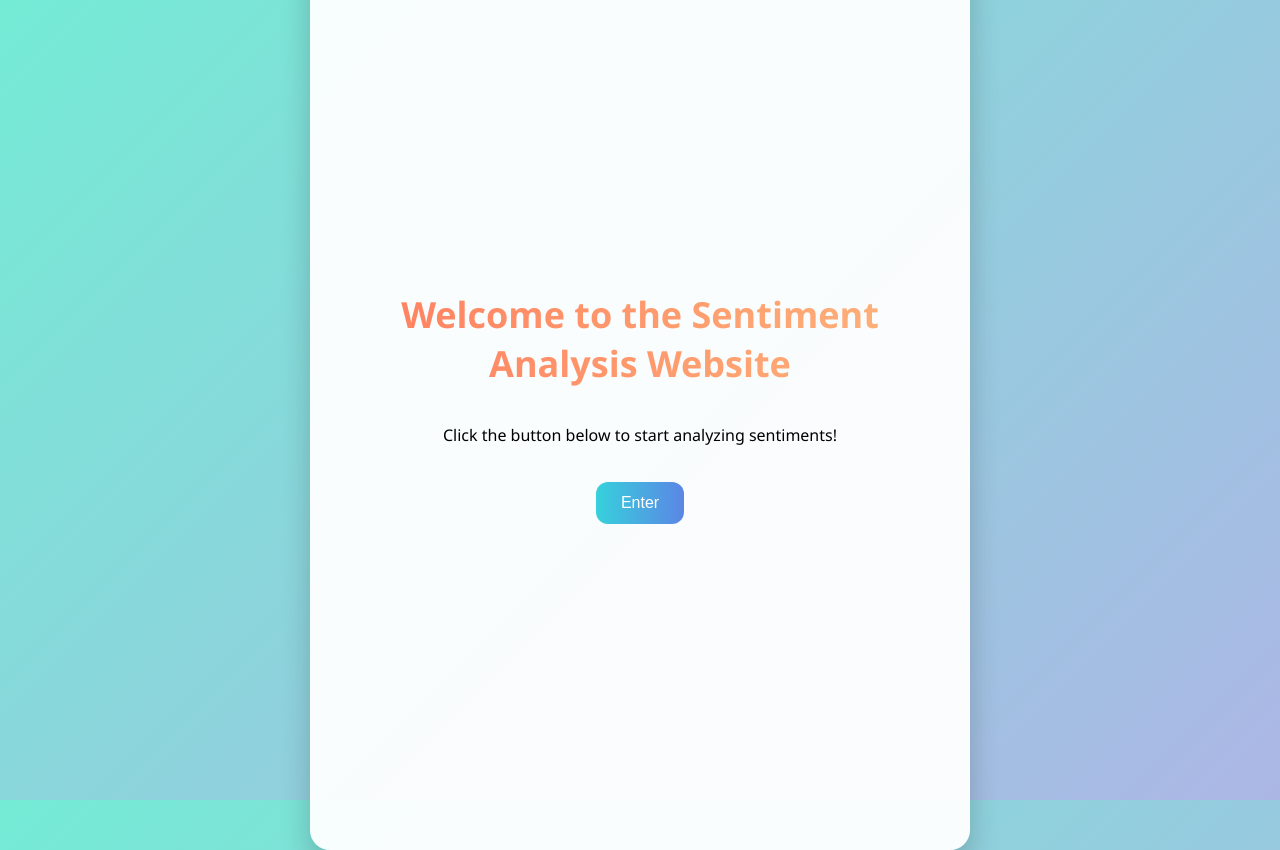
After one commit to preetam-vignesh/sentiment-analyzer, a Flask app: template templates/welcome.html in a window 1280 px wide. The commit adds this page. Run offline with Flask 3, Linux system fonts and the light colour scheme; the template is opened without the code that fills it, so the values that code supplies are empty; parts of the project's set-up code (start-up, migrations or seed data) failed here and were passed over.

Commit message:
Initial commit

```diff
--- a/app.py
+++ b/app.py
@@ -1,11 +1,16 @@
-import os
 from flask import Flask, render_template, request, jsonify
 from nltk.sentiment import SentimentIntensityAnalyzer
+import nltk
+nltk.download('vader_lexicon')
 
 app = Flask(__name__)
 sia = SentimentIntensityAnalyzer()
 
 @app.route('/')
+def welcome():
+    return render_template('welcome.html')
+
+@app.route('/sentiment')
 def index():
     return render_template('index.html')
 
@@ -29,5 +34,4 @@
     return jsonify({'sentiment': sentiment, 'score': sentiment_score})
 
 if __name__ == '__main__':
-    port = int(os.environ.get('PORT', 5000))  # Render needs this
-    app.run(host='0.0.0.0', port=port)
+    app.run(host='0.0.0.0', port=5000)
--- /dev/null
+++ b/render.yaml
@@ -0,0 +1,6 @@
+services:
+  - type: web
+    name: sentiment-analyzer
+    env: python
+    buildCommand: ""
+    startCommand: gunicorn app:app
--- a/static/styles.css
+++ b/static/styles.css
@@ -153,6 +153,21 @@
     background-color: #444;
 }
 
+/* Center the welcome content */
+.container {
+    display: flex;
+    flex-direction: column;
+    justify-content: center;
+    align-items: center;
+    height: 100vh;
+    text-align: center;
+}
+
+.container button {
+    margin-top: 20px;
+}
+
+
 /* ====== Animations ====== */
 @keyframes fadeIn {
     from { opacity: 0; transform: translateY(-20px); }
--- /dev/null
+++ b/templates/welcome.html
@@ -0,0 +1,16 @@
+<!DOCTYPE html>
+<html lang="en">
+<head>
+    <meta charset="UTF-8">
+    <meta name="viewport" content="width=device-width, initial-scale=1.0">
+    <title>Welcome</title>
+    <link rel="stylesheet" type="text/css" href="{{ url_for('static', filename='styles.css') }}">
+</head>
+<body>
+    <div class="container">
+        <h1>Welcome to the Sentiment Analysis Website</h1>
+        <p>Click the button below to start analyzing sentiments!</p>
+        <button onclick="location.href='/sentiment'">Enter</button>
+    </div>
+</body>
+</html>
```
Also changed, not shown: static/app.js (+9 -2 lines).
